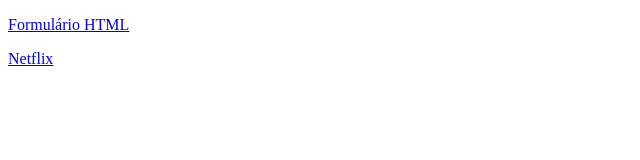
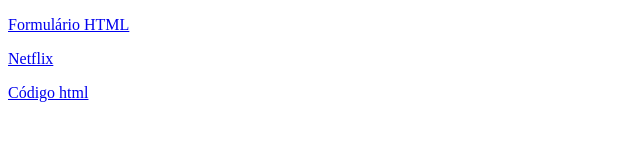
Before and after one commit to Luiz03LLL/Luiz03LLL.github.io, a plain HTML site: page index.html in a window 1280 px wide. Shown: the whole page, without its empty margins (0-640 px from the left). Drawn offline with Linux system fonts and the light colour scheme.

Commit message:
adicionei código

```diff
--- a/index.html
+++ b/index.html
@@ -12,5 +12,7 @@
     Formulário HTML</a></p>
     <p>
     <a href="Netflix.html">Netflix</a></p>
+    <p>
+        <a href="código.html">Código html</a></p>
 </body>
 </html>
```
